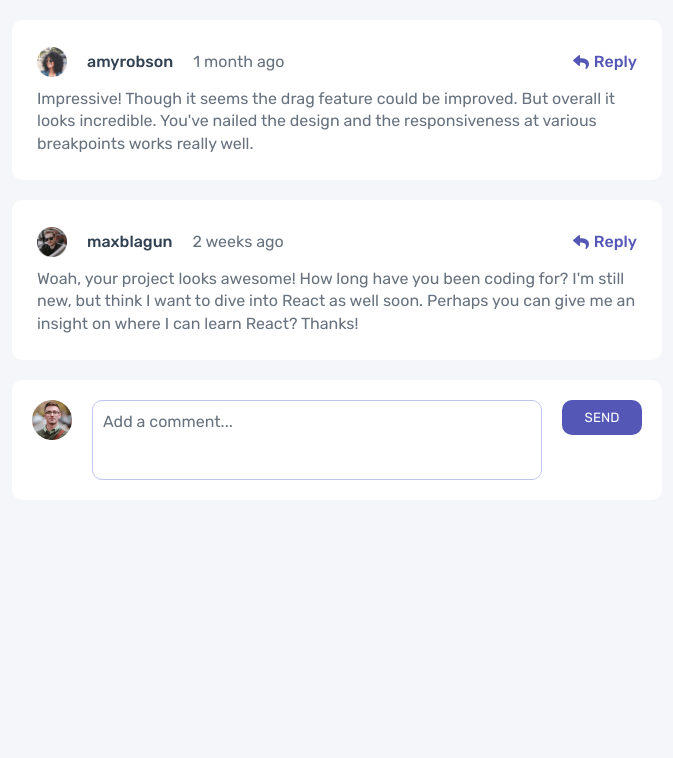
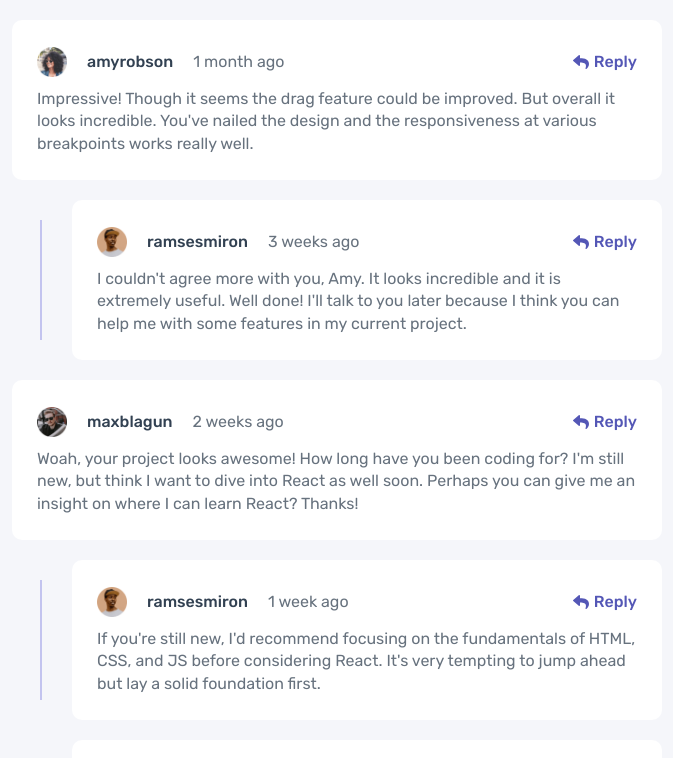
Before and after one commit to anacperdigao/Interactive-Comment-Section, a React (Create React App) app: page / in a window 1280 px wide. Shown: the top 758 px of the page, without its empty margins (303-976 px from the left). Built offline with nearby package versions, Linux system fonts and the light colour scheme.

Commit message:
feat: replies component

```diff
--- a/src/components/CancelaComentario/index.jsx
+++ b/src/components/CancelaComentario/index.jsx
@@ -2,21 +2,21 @@ import React from "react";
 import { useComentariosContext } from "../../common/context/Comentarios.js";
 import * as S from "./style.js"
 
-const CancelaComentario = ({model, setModel, index}) => {
+const CancelaComentario = ({cancela, setCancela, index}) => {
 
   const { handleDelete } = useComentariosContext()
 
     return(
 
         <S.TelaCancelar>
-          <S.Dialog open={model}>
+          <S.Dialog open={cancela}>
             <S.Titulo>Delete comment</S.Titulo>
             <S.Paragrafo>
               Are you sure you want to delete this comment? This will remove the
               comment and can't be undone.
             </S.Paragrafo>
             <S.ContainerBotoes>
-              <S.BotaoNoDelete onClick={() => setModel(false)}>
+              <S.BotaoNoDelete onClick={() => setCancela(false)}>
                 No, cancel
               </S.BotaoNoDelete>
               <S.BotaoYesDelete onClick={(evento) => handleDelete(evento, index)}>
--- a/src/components/Comentario/index.jsx
+++ b/src/components/Comentario/index.jsx
@@ -8,13 +8,16 @@ import ramsesmiron from "../../assets/images/image-ramsesmiron.png"
 import CancelaComentario from "../CancelaComentario";
 import EditaComentario from "../EditaComentario/index.jsx";
 import { useComentariosContext } from "../../common/context/Comentarios.js";
+import RespostaComentarios from "../RespostaComentarios/index";
 
 
 const Comentario = ({content, createdAt, username, index}) => {
 
-    const [model, setModel] = useState(false); // Tela de cancelar começa como false
+    const [cancela, setCancela] = useState(false); // Tela de cancelar começa como false
+    // state editaComentario nao deveria existir
 
-    const { handleEdit, editaComentario } = useComentariosContext()
+    const { handleEdit, editaComentario, commentsList } = useComentariosContext()
+
 
     return (
         <>
@@ -34,14 +37,14 @@ const Comentario = ({content, createdAt, username, index}) => {
                         )}
 
                         <S.NomeUsuario>{username}</S.NomeUsuario>
-                        { username === "juliusomo" ? <S.TagYou>you</S.TagYou> : null}
+                        { username === "juliusomo" && <S.TagYou>you</S.TagYou>}
                         <S.DataAtualizacao>{createdAt}</S.DataAtualizacao>
                     </S.ContainerUsuarioData>
 
                     {username==="juliusomo"
                     ?
                     <S.ContainerDeleteEdit>
-                        <S.ContainerDelete onClick={() => setModel(true)}>
+                        <S.ContainerDelete onClick={() => setCancela(true)}>
                             <FaTrash />
                             <S.TextoDelete>Delete</S.TextoDelete>
                         </S.ContainerDelete>
@@ -63,20 +66,23 @@ const Comentario = ({content, createdAt, username, index}) => {
                 </S.ContainerComentario>
             }
 
-            { model
-            ?
-            <CancelaComentario model={model} setModel={setModel} index={index} />
-            :
-            null
-            }
+            {commentsList[index].replies.map(({content, createdAt, user, replies}, index) =>
+                <RespostaComentarios
+                    key={content}
+                    content = {content}
+                    createdAt = {createdAt}
+                    username = {user.username}
+                    replies = {replies}
+                    // handleDelete = {handleDelete}
+                    // handleEdit = {handleEdit}
+                    index={index}
+                />
+            )}
+
+            { cancela && <CancelaComentario cancela={cancela} setCancela={setCancela} index={index} /> }
 
 
-            {/* {editaComentario
-            ?
-            <EditaComentario index={index} content={content} />
-            :
-            null
-            } */}
+            {/* { editaComentario && <EditaComentario index={index} content={content} /> } */}
 
 
         </>
--- a/src/components/RespostaComentarios/index.jsx
+++ b/src/components/RespostaComentarios/index.jsx
@@ -6,16 +6,21 @@ import juliusomo from "../../assets/images/image-juliusomo.png"
 import maxblagun from "../../assets/images/image-maxblagun.png"
 import ramsesmiron from "../../assets/images/image-ramsesmiron.png"
 import CancelaComentario from "../CancelaComentario";
+import { useComentariosContext } from "../../common/context/Comentarios.js";
 
 
-const RespostaComentarios = ({content, createdAt, username, handleDelete, handleEdit, index}) => {
+const RespostaComentarios = ({content, createdAt, username, handleDelete, index}) => {
 
-    const [model, setModel] = useState(false); // Tela de cancelar começa como false
+    const [cancela, setCancela] = useState(false); // Tela de cancelar começa como false
+
+    const { handleEdit } = useComentariosContext()
 
     return (
-        <>
+        <S.ContainerGeral>
+
+            <S.LinhaVertical></S.LinhaVertical>
+
             <S.ContainerComentario>
-
                 <S.ContainerUsuarioData>
                     { username === "amyrobson" ? <S.FotoUsuario src = {amyrobson} alt = "avatar" /> : (
                         username === "juliusomo" ? <S.FotoUsuario src = {juliusomo} alt = "avatar" /> : (
@@ -33,7 +38,7 @@ const RespostaComentarios = ({content, createdAt, username, handleDelete, handle
                 {username==="juliusomo"
                 ?
                 <S.ContainerDeleteEdit>
-                <S.ContainerDelete onClick={() => setModel(true)}>
+                    <S.ContainerDelete onClick={() => setCancela(true)}>
                         <FaTrash />
                         <S.TextoDelete>Delete</S.TextoDelete>
                     </S.ContainerDelete>
@@ -51,21 +56,11 @@ const RespostaComentarios = ({content, createdAt, username, handleDelete, handle
                 }
 
                 <S.TextoComentario>{content}</S.TextoComentario>
-
             </S.ContainerComentario>
 
-        { model
-        ?
-        <CancelaComentario
-            model={model}
-            setModel = {setModel}
-            handleDelete = {handleDelete}
-            index = {index}
-        />
-        :
-        null
-        }
-        </>
+            { cancela && <CancelaComentario cancela={cancela} setCancela={setCancela} index={index} /> }
+
+        </S.ContainerGeral>
     )
 };
 
--- a/src/components/RespostaComentarios/style.js
+++ b/src/components/RespostaComentarios/style.js
@@ -2,20 +2,34 @@ import styled from 'styled-components';
 import { darkBlue, grayishBlue, lightGrayishBlue, moderateBlue, softRed, paleRed } from '../UI/variaveis';
 
 
+
+export const ContainerGeral = styled.div`
+    display: flex;
+    align-items: center;
+    justify-content: right;
+`
+
+export const LinhaVertical = styled.div`
+    height: 120px;
+    border-right: 2px solid ${lightGrayishBlue};
+    margin-bottom: 20px;
+`
+
 export const ContainerComentario = styled.div`
     background-color: white;
     height: 160px;
+    width: 590px;
     display: grid;
     grid-template-columns: 70% 30%;
     grid-template-rows: 30% 70%;
     border-radius: 10px;
     justify-content: space-between;
-    justify-self: right;
     padding: 25px;
     font-size: 16px;
     margin-bottom: 20px;
-    width: 590px;
+    margin-left: 30px;
 `;
+
 
 export const ContainerUsuarioData = styled.div`
     display: flex;
--- a/src/info/data.json
+++ b/src/info/data.json
@@ -19,10 +19,25 @@
           },
           "username": "amyrobson"
         },
-        "replies": []
+        "replies": [
+          {
+            "id": 2,
+            "content": "I couldn't agree more with you, Amy. It looks incredible and it is extremely useful. Well done! I'll talk to you later because I think you can help me with some features in my current project.",
+            "createdAt": "3 weeks ago",
+            "score": 4,
+            "replyingTo": "amyrobson",
+            "user": {
+              "image": {
+                "png": "./images/avatars/image-ramsesmiron.png",
+                "webp": "./images/avatars/image-ramsesmiron.webp"
+              },
+              "username": "ramsesmiron"
+            }
+          }
+        ]
       },
       {
-        "id": 2,
+        "id": 3,
         "content": "Woah, your project looks awesome! How long have you been coding for? I'm still new, but think I want to dive into React as well soon. Perhaps you can give me an insight on where I can learn React? Thanks!",
         "createdAt": "2 weeks ago",
         "score": 5,
@@ -35,7 +50,7 @@
         },
         "replies": [
           {
-            "id": 3,
+            "id": 4,
             "content": "If you're still new, I'd recommend focusing on the fundamentals of HTML, CSS, and JS before considering React. It's very tempting to jump ahead but lay a solid foundation first.",
             "createdAt": "1 week ago",
             "score": 4,
@@ -49,7 +64,7 @@
             }
           },
           {
-            "id": 4,
+            "id": 5,
             "content": "I couldn't agree more with this. Everything moves so fast and it always seems like everyone knows the newest library/framework. But the fundamentals are what stay constant.",
             "createdAt": "2 days ago",
             "score": 2,
```
Also changed, not shown: src/App.js (+0 -14 lines). Lines whose indentation alone changed are shown as unchanged.
